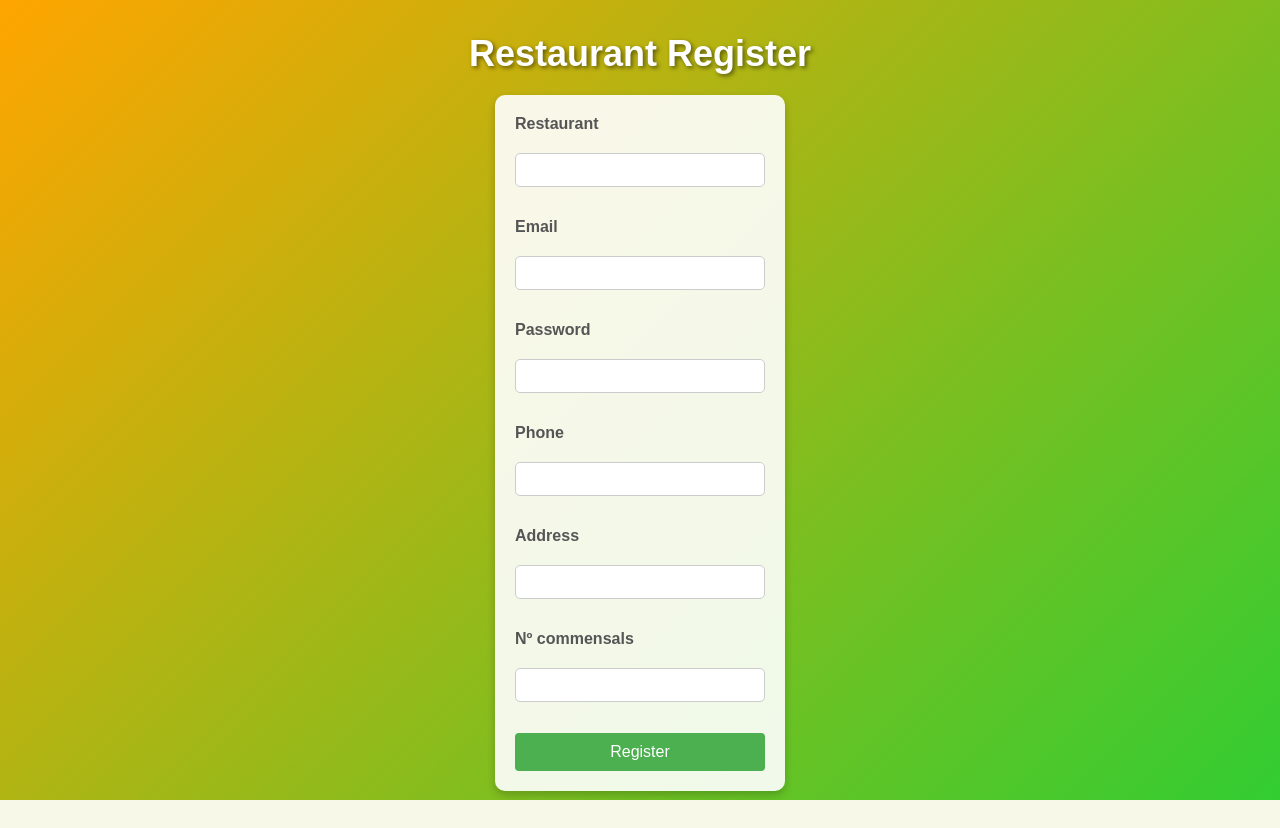
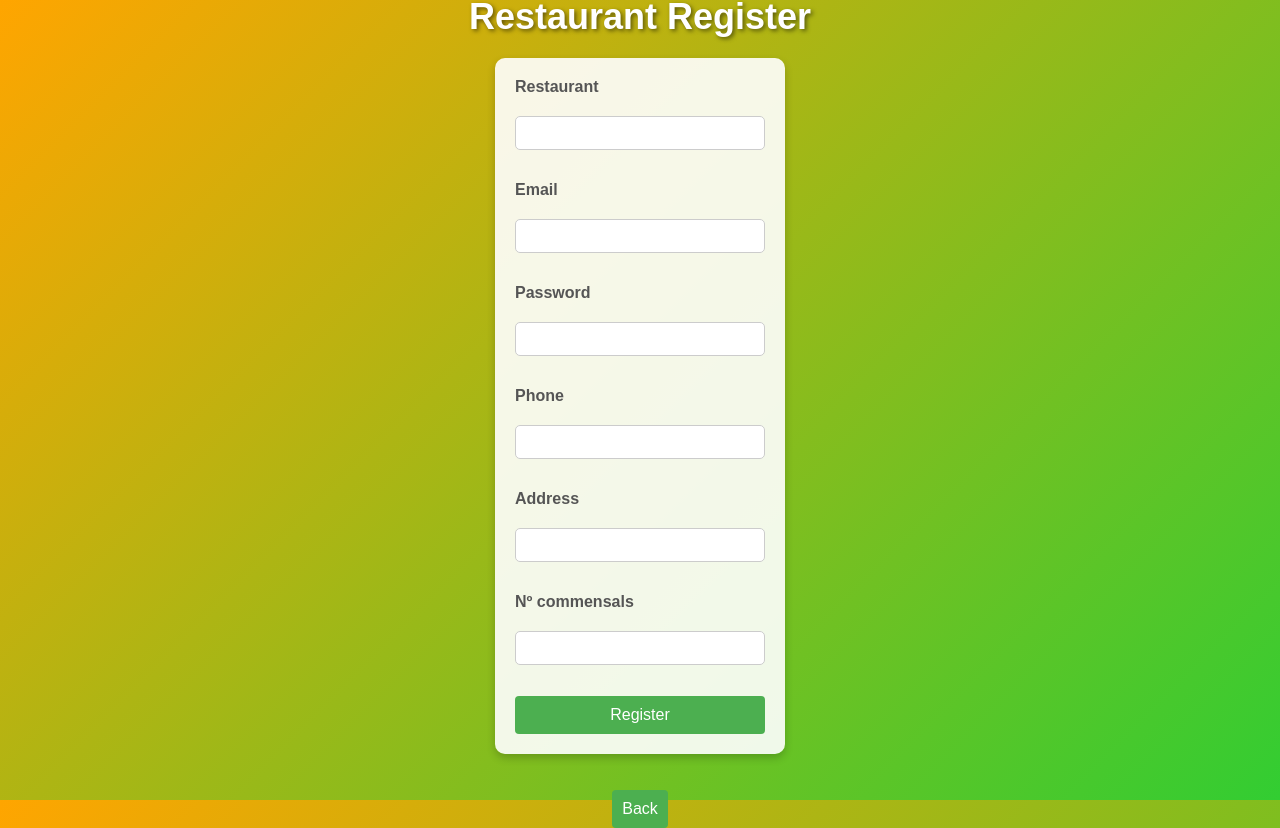
Before and after one commit to Daly2025/Checkandfood, a Flask app: page /register in a window 1280 px wide. Before the commit the page ends 800 px from the top, so only its background shows below. Run offline with Flask 3, Linux system fonts and the light colour scheme.

Commit message:
agregado boton de back

```diff
--- a/templates/register_restaurant.html
+++ b/templates/register_restaurant.html
@@ -101,7 +101,14 @@
         <label for="capacity">Nº commensals</label>
         <input type="number" name="capacity" id="capacity" required>
         <button type="submit">Register</button>
+
     </form>
+    <br><br>
+    <a href="{{ url_for('restaurantes') }}"><button type="submit">Back</button></a>
+
+
+
+
 </body>
 </html>
 
```
